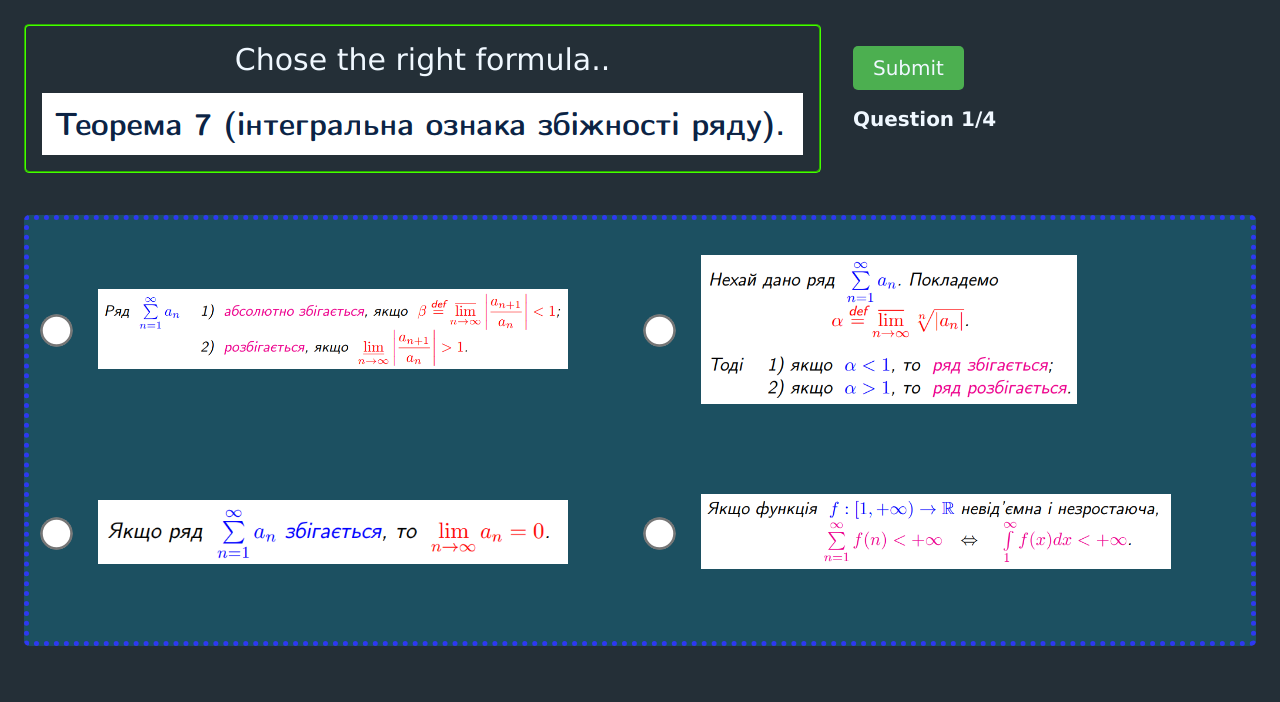
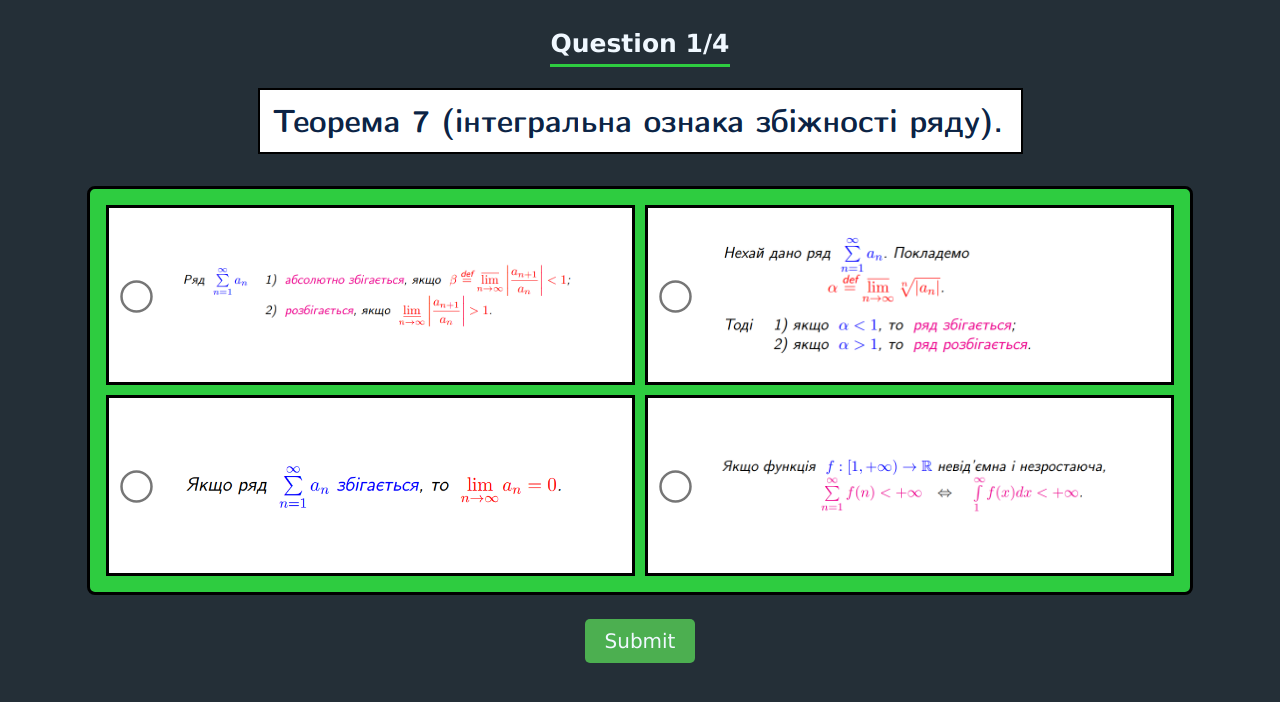
Before and after one commit to ustymhentosh/MathAnalysisWebQuiz, a Flask app: page /series in a window 1280 px wide. Shown: the top 702 px of the page. Run offline with Flask 3, Linux system fonts and the light colour scheme.

Commit message:
layout change

```diff
--- a/static/main.css
+++ b/static/main.css
@@ -2,6 +2,8 @@
     background-color: #242f37;
     display: grid;
     grid-template-columns: auto auto;
+    align-items: center;
+    justify-content: center;
 }
 
 .back_welcome {
@@ -101,15 +103,18 @@
     gap: 2rem;
     font-family: verdana;
     font-size: 20px;
-    color: aliceblue;
+    background-color: white;
+    padding: 0.5rem;
+    padding-left: 1rem;
+    border: solid;
 }
 
 .forma {
     display: grid;
-    grid-template-columns: 1fr;
-    grid-template-rows: auto auto;
-    gap: 10px;
-
+    grid-template-columns: 0.9fr;
+    grid-template-rows: auto auto auto;
+    align-items: center;
+    justify-content: center;
 }
 
 .question {
@@ -117,15 +122,16 @@
     flex-direction: column;
     align-items: center;
     justify-content: center;
-    gap: 1rem;
     font-family: verdana;
-    font-size: 30px;
+    font-size: 40px;
     color: aliceblue;
-    border: 2px solid #44ff00;
-    border-radius: 5px;
-    border-style: groove;
-    padding: 1rem;
 
+}
+
+.ques-img {
+    border: solid;
+    border-color: #000000;
+    border-width: 2px;
 }
 
 .heading {
@@ -133,22 +139,34 @@
     gap: 2rem;
     flex-direction: row;
     align-items: center;
-    padding: 1rem;
-
+    justify-content: center;
+    padding-bottom: 1rem;
 }
 
-.options {
-    border: 5px solid #2e38f2;
-    border-radius: 5px;
-    border-style: dotted;
-    background-color: #1c5061;
+.options-integrals {
+    background-color: #FF4136;
     margin: 1rem;
     padding: 1rem;
     display: grid;
     grid-template-columns: 1fr 1fr;
     grid-template-rows: 1fr 1fr;
     gap: 1rem;
+    grid-gap: 10px;
+    border: solid;
+    border-radius: 0.5rem;
+}
 
+.options-series {
+    background-color: #2ECC40;
+    margin: 1rem;
+    padding: 1rem;
+    display: grid;
+    grid-template-columns: 1fr 1fr;
+    grid-template-rows: 1fr 1fr;
+    gap: 1rem;
+    grid-gap: 10px;
+    border: solid;
+    border-radius: 0.5rem;
 }
 
 
@@ -163,9 +181,33 @@
     font-family: verdana;
     font-size: 20px;
     color: aliceblue;
+    max-width: 20%;
+    justify-self: center;
+    margin-top: 8px;
 }
 
 .button_submit:hover {
+    transform: scale(1.1);
+    background-color: #93e823;
+    color: rgb(255, 255, 255);
+
+}
+
+
+.button_again {
+    padding: 10px 20px;
+    background-color: #4CAF50;
+    color: white;
+    border: none;
+    border-radius: 5px;
+    cursor: pointer;
+    font-family: verdana;
+    font-size: 20px;
+    color: aliceblue;
+    justify-self: center;
+}
+
+.button_again:hover {
     transform: scale(1.1);
     background-color: #93e823;
     color: rgb(255, 255, 255);
@@ -223,7 +265,9 @@ input[type='radio'] {
     margin: 15% auto;
     padding: 1rem;
     border: 1px solid #888;
-    width: 30%;
+    width: 20%;
+    border: solid;
+    border-color: 2px;
 }
 
 .close {
@@ -247,11 +291,22 @@ input[type='radio'] {
     gap: 2rem;
 }
 
-.counter {
-    color: white;
+.counter-integrals {
     font-family: verdana;
-    font-size: 20px;
+    font-size: 25px;
     color: aliceblue;
+    border-bottom: solid;
+    padding-bottom: 0.4rem;
+    border-color: #FF4136;
+}
+
+.counter-series {
+    font-family: verdana;
+    font-size: 25px;
+    color: aliceblue;
+    border-bottom: solid;
+    padding-bottom: 0.4rem;
+    border-color: #2ECC40;
 }
 
 .results {
--- a/static/script.js
+++ b/static/script.js
@@ -75,7 +75,7 @@ forma.addEventListener("submit", (event) => {
             right_answ += 1
         }
         modal.style.display = "block";
-        document.getElementById('results').innerHTML = 'Result ' + right_answ + '/' + 4
+        document.getElementById('results').innerHTML = 'Result  ' + right_answ + '/' + 4
     }
 
 
--- a/templates/series.html
+++ b/templates/series.html
@@ -14,19 +14,12 @@
     <form class='forma' id="forma">
         <div class="grid-item heading">
             <label class='question'>
-                Chose the right formula..
-                <img id='ques' src="">
-
+                <h2 class="counter-series" id='question_num'></h2>
+                <img class='ques-img' id='ques' src="">
             </label>
-            <div class="else">
-                <input class="button_submit" type="submit" value="Submit" required>
-                <h2 class="counter" id='question_num'></h2>
-                <h2 id='wrong'></h2>
-                <h2 id='right'></h2>
-            </div>
         </div>
 
-        <div class="grid-item options">
+        <div class="grid-item options-series">
 
             <label class='option'>
                 <input id='option1' type="radio" name="option" value="option1">
@@ -50,15 +43,14 @@
             </label>
 
         </div>
-
+        <input class="button_submit" type="submit" value="Submit" required>
     </form>
     <div id="modal" class="modal">
         <div class="modal-content">
             <span class="close">&times;</span>
-            <h3 class='results'>The end</h3>
-            <h3 class='results' id='results'></h3>
+            <h4 class='results' id='results'></h4>
             <div class="modal-buttons">
-                <button class="button_submit" id="reloadBtn">Play Again</button>
+                <button class="button_again" id="reloadBtn">Play Again</button>
                 <button class="button_exit" id="redirectBtn">Exit</button>
             </div>
         </div>
```
Also changed, not shown: templates/integrals.html (+7 -12 lines).
